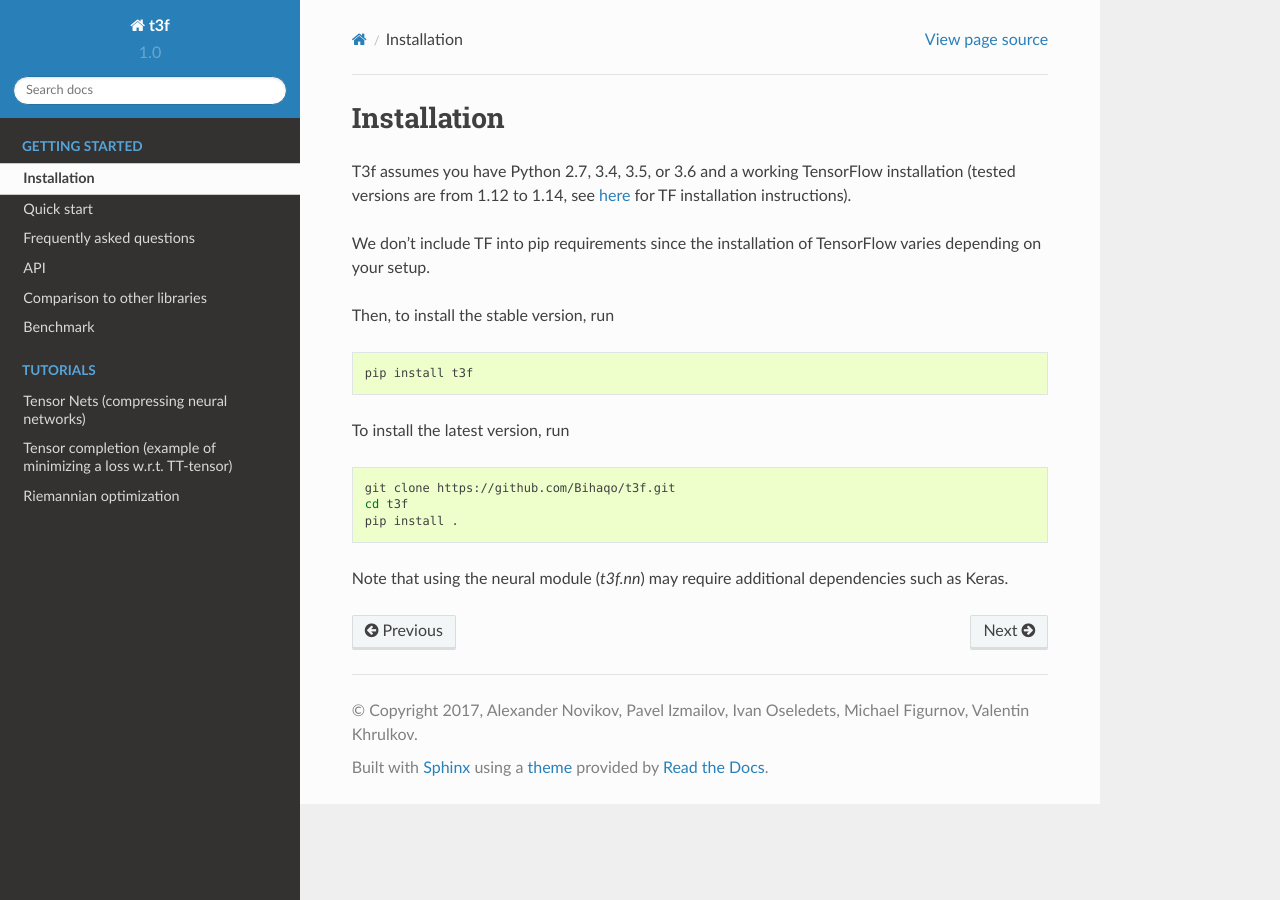
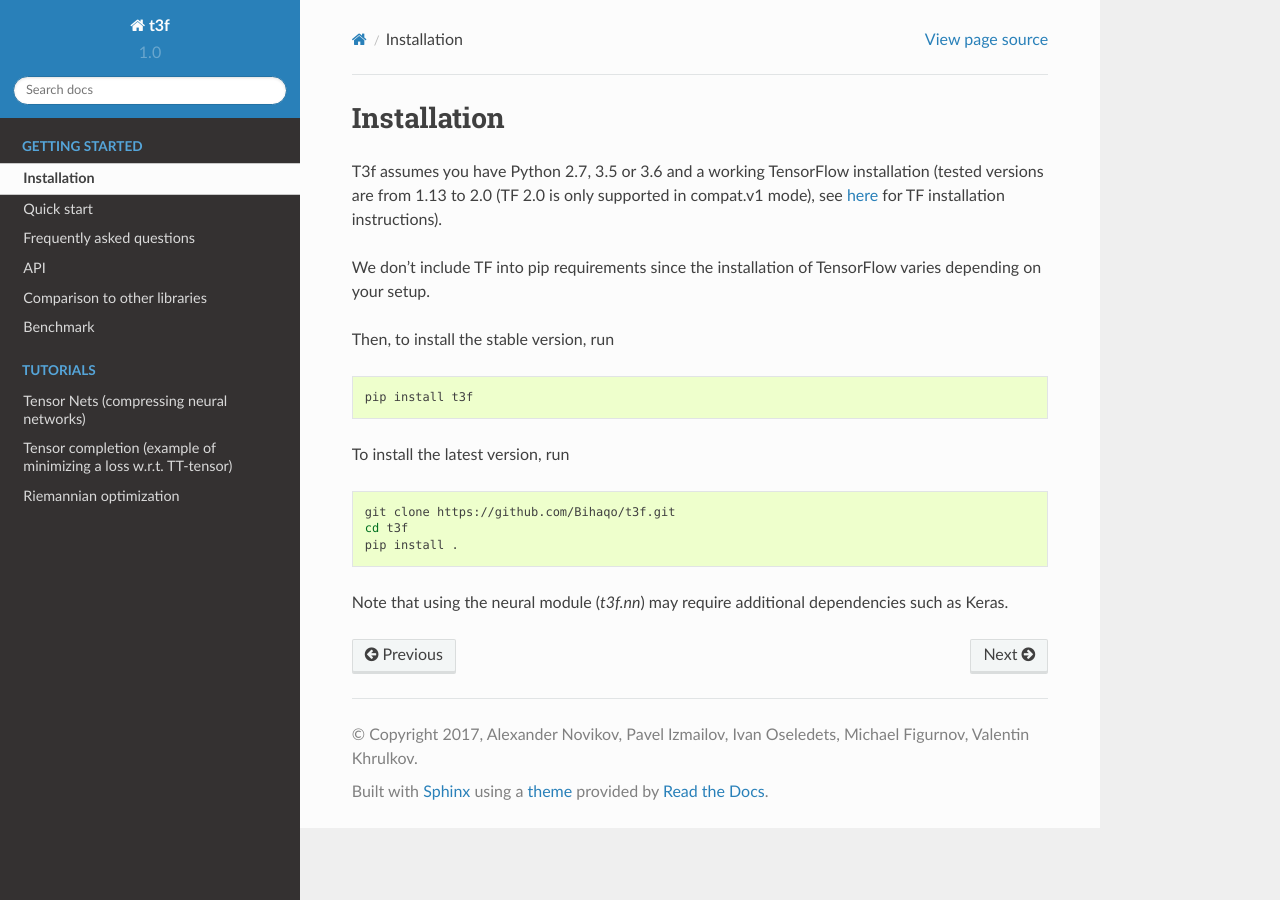
Before and after one commit to Bihaqo/t3f, a Sphinx documentation site: the page built from docs/installation.rst, in a window 1280 px wide. Built offline with Sphinx 7.4.7 and the Read the Docs theme 2.0.0, drawn with Linux system fonts in a browser that asks for light colours.

Commit message:
update list of supported PY and TF versions

```diff
--- a/docs/installation.rst
+++ b/docs/installation.rst
@@ -3,7 +3,7 @@
 Installation
 ============
 
-T3f assumes you have Python 2.7, 3.4, 3.5, or 3.6 and a working TensorFlow installation (tested versions are from 1.12 to 1.14, see here_ for TF installation instructions).
+T3f assumes you have Python 2.7, 3.5 or 3.6 and a working TensorFlow installation (tested versions are from 1.13 to 2.0 (TF 2.0 is only supported in compat.v1 mode), see here_ for TF installation instructions).
 
 .. _here: https://www.tensorflow.org/install/
 
```
